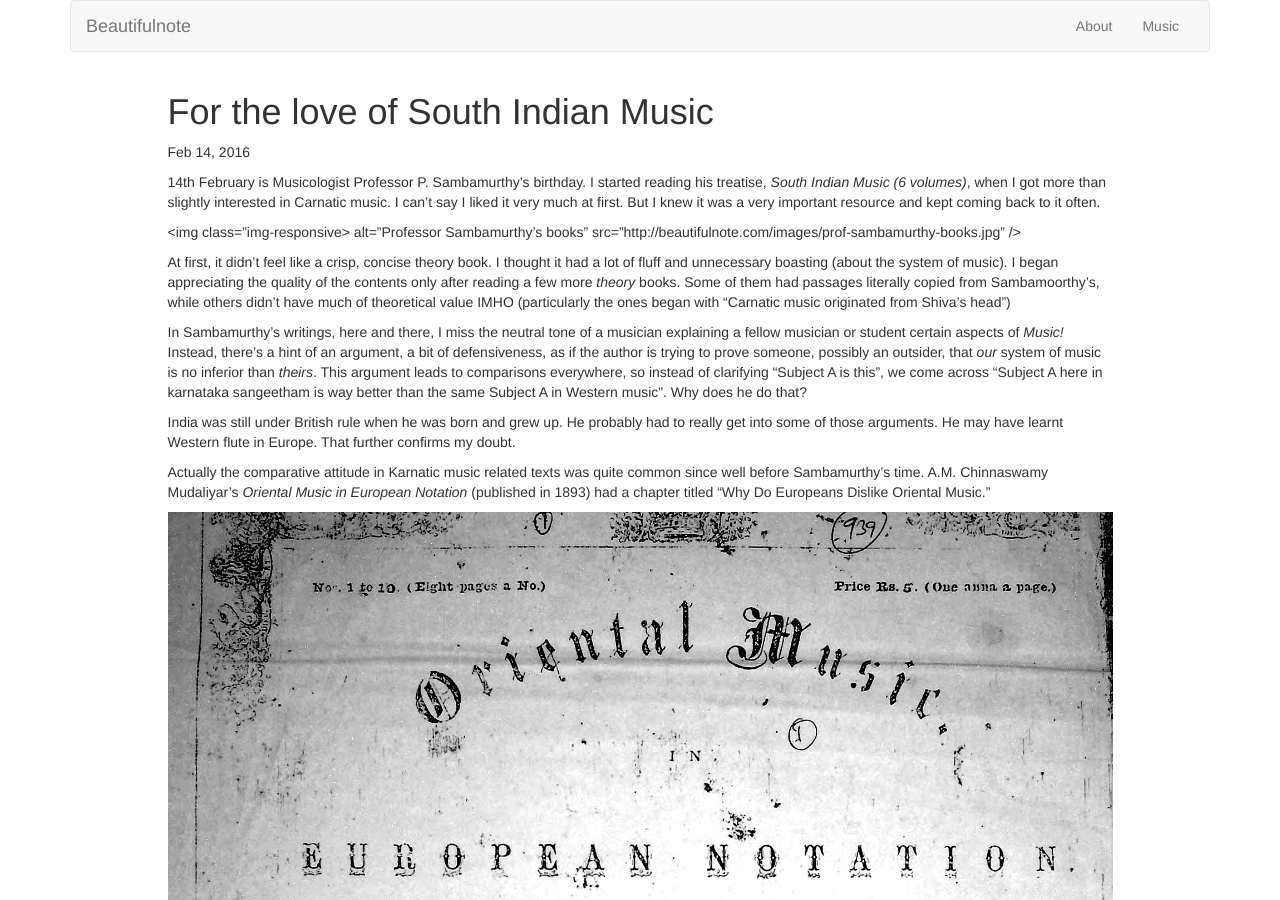
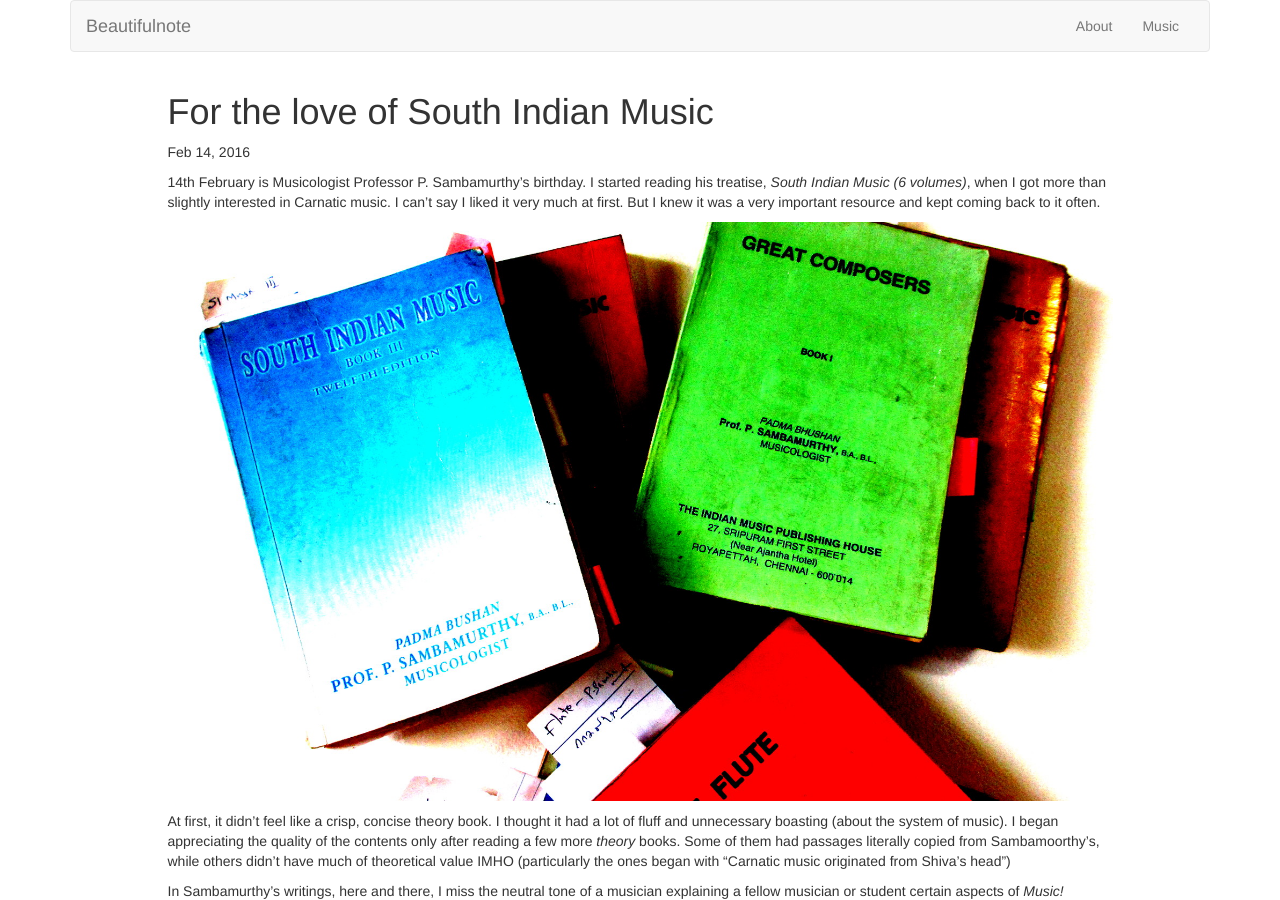
Before and after one commit to ananthp/beautifulnote, a Jekyll site: the page built from blog/_posts/2016-02-14-for-the-love-of-south-indian-music.markdown, in a window 1280 px wide and 900 px high. Built offline with Jekyll 4.4.1, drawn with Linux system fonts in a browser that asks for light colours; nearby versions of some CDN libraries; some web fonts are replaced.

Commit message:
bugfix img syntax

```diff
--- a/blog/_posts/2016-02-14-for-the-love-of-south-indian-music.markdown
+++ b/blog/_posts/2016-02-14-for-the-love-of-south-indian-music.markdown
@@ -5,7 +5,7 @@ title: For the love of South Indian Music
 
 14th February is Musicologist Professor P. Sambamurthy's birthday. I started reading his treatise, *South Indian Music (6 volumes)*, when I got more than slightly interested in Carnatic music. I can't say I liked it very much at first. But I knew it was a very important resource and kept coming back to it often.
 
-<img class="img-responsive> alt="Professor Sambamurthy's books" src="{{ site.url }}/images/prof-sambamurthy-books.jpg" />
+<img class="img-responsive" alt="Professor Sambamurthy's books" src="{{ site.url }}/images/prof-sambamurthy-books.jpg" />
 
 At first, it didn't feel like a crisp, concise theory book. I thought it had a lot of fluff and unnecessary boasting (about the system of music). I began appreciating the quality of the contents only after reading a few more *theory* books. Some of them had passages literally copied from Sambamoorthy's, while others didn't have much of theoretical value IMHO (particularly the ones began with "Carnatic music originated from Shiva's head")
 
```
